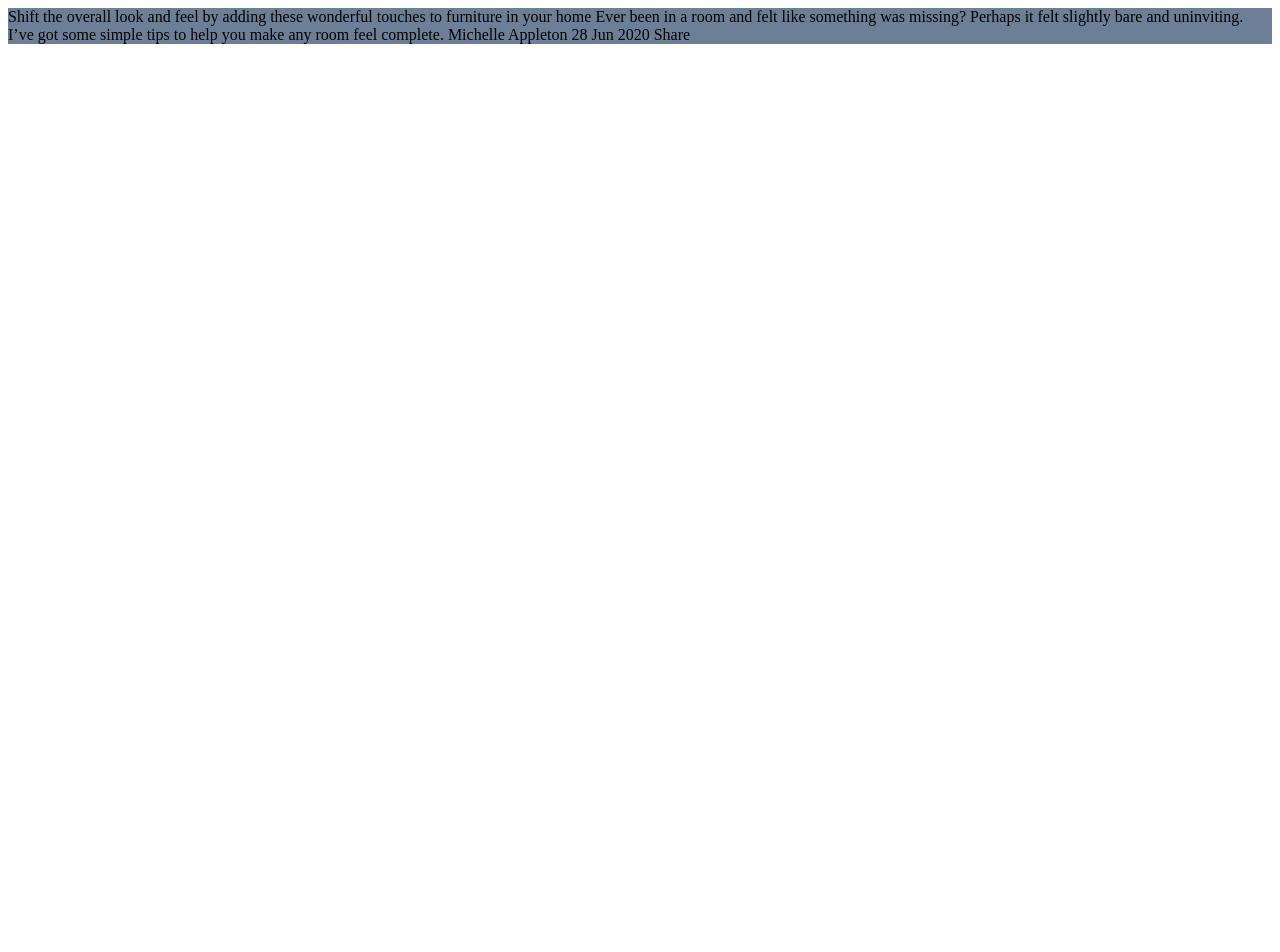
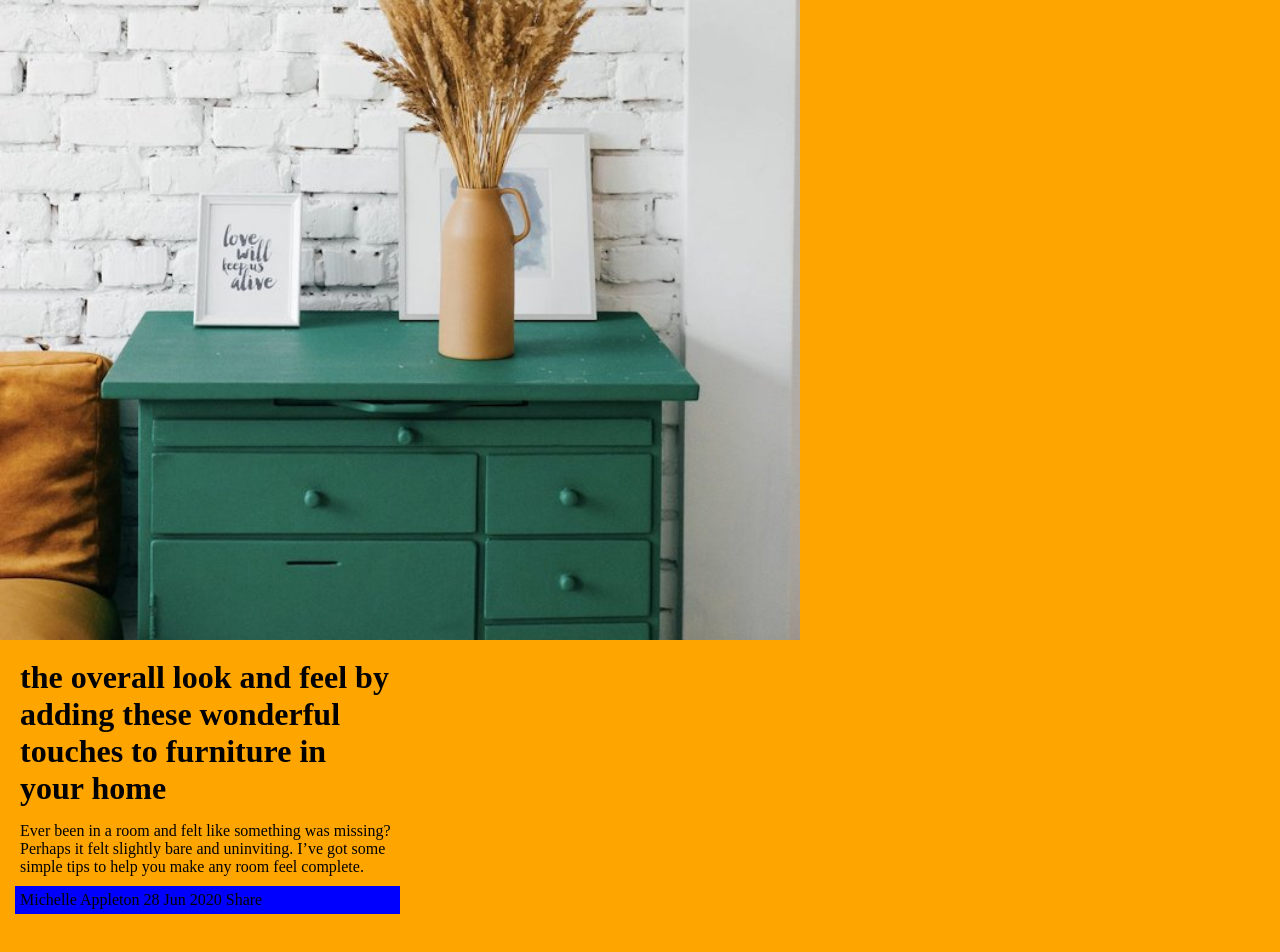
Before and after one commit to matheussantosVCZ/article-preview-component-master, a plain HTML site: page index.html in a window 1280 px wide. Before the commit the page ends 800 px from the top, so only its background shows below. Drawn offline with Linux system fonts and the light colour scheme.

Commit message:
index.html e css

```diff
--- a/estilo.css
+++ b/estilo.css
@@ -1,3 +1,38 @@
+* {
+    padding: 0;
+    margin: 0;
+    background-color: orange;
+}
 .container {
-    background-color:hsl(214, 17%, 51%);
+    margin: 10px;
+    width: 100vh;
+    height: 100vh;
 }
+
+img {
+    width: 100vh;
+}
+
+.titulo {
+    padding: 5px;
+    margin: 5px;
+    display: block;
+    width: 375px;
+    text-align: left;
+}
+
+p {
+    padding: 5px;
+    margin: 5px;
+    display: block;
+    width: 375px;
+    background-color: orange;
+}
+
+.perfil {
+    padding: 5px;
+    margin: 5px;
+    display: block;
+    width: 375px;
+    background-color: blue;
+}
--- a/index.html
+++ b/index.html
@@ -16,18 +16,19 @@
   </style>
 </head>
 <body>
+  <img class="img" src="images/drawers.jpg" alt="">
 <div class="container">
-  Shift the overall look and feel by adding these wonderful
-  touches to furniture in your home
+  <h1 class="titulo"> the overall look and feel by adding these wonderful
+  touches to furniture in your home</h1>
 
-  Ever been in a room and felt like something was missing? Perhaps
+  <p>Ever been in a room and felt like something was missing? Perhaps
   it felt slightly bare and uninviting. I’ve got some simple tips
-  to help you make any room feel complete.
+  to help you make any room feel complete.</p>
 
-  Michelle Appleton
+  <div class="perfil">Michelle Appleton
   28 Jun 2020
 
-  Share
+  Share</div>
 </div>
 
 </body>
```
